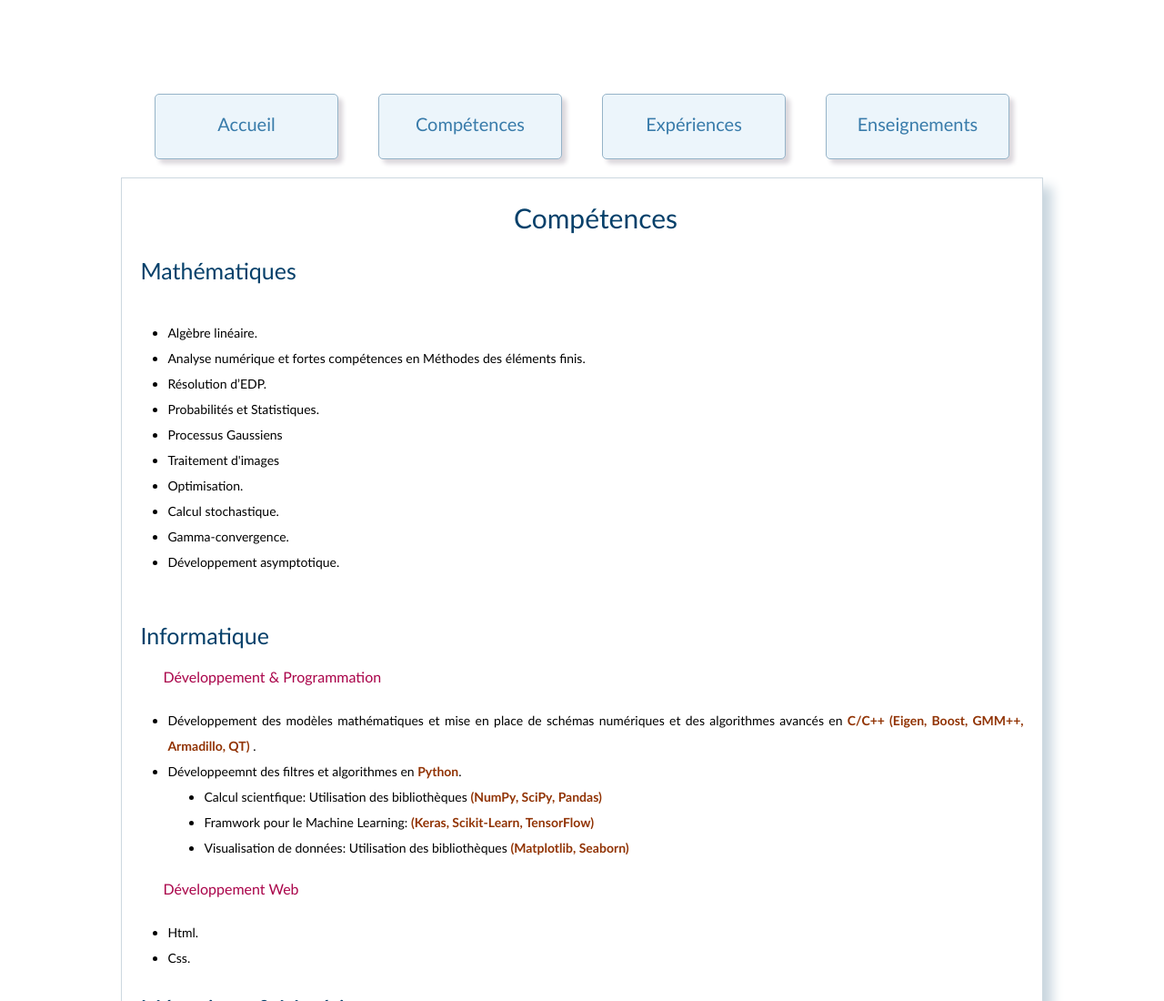
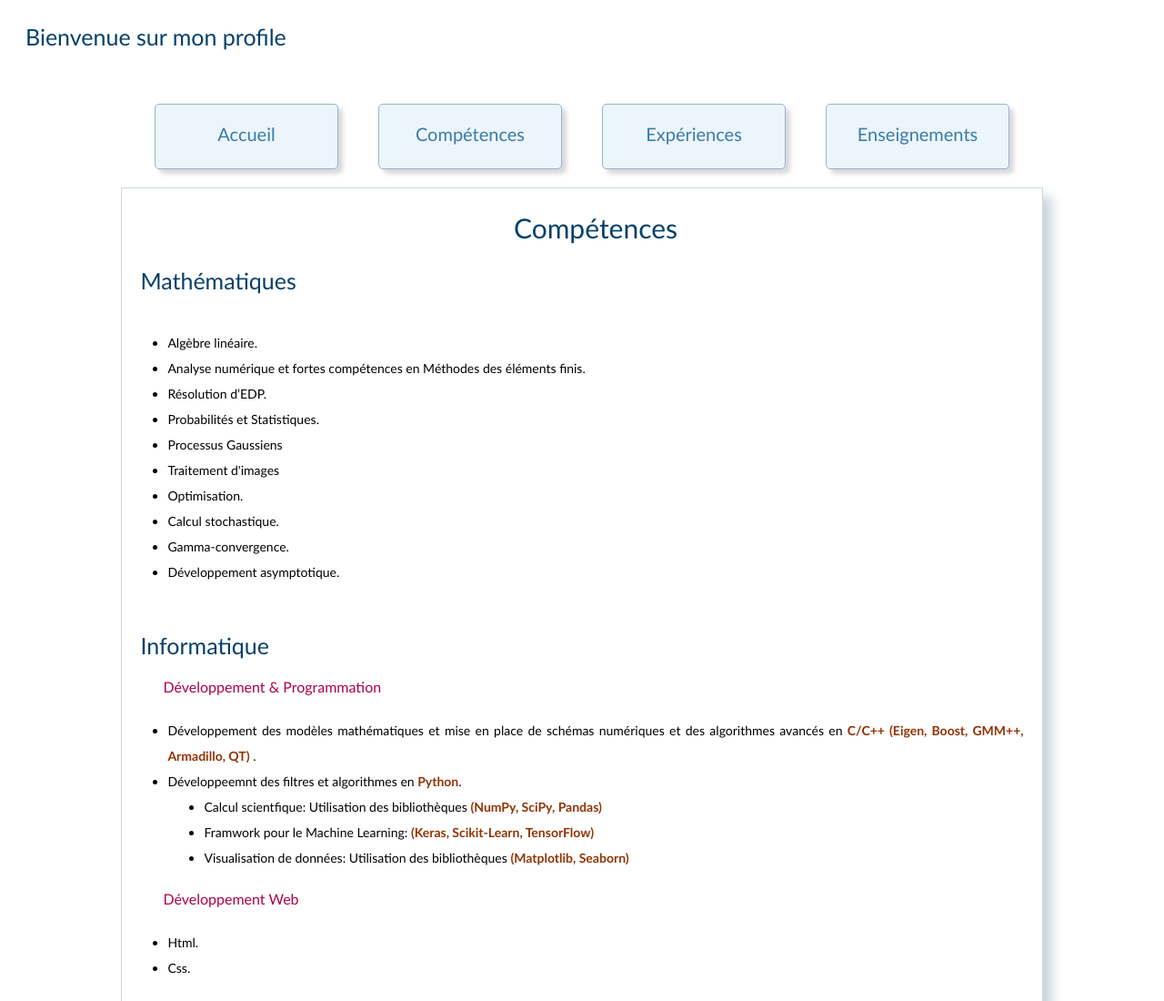
Before and after one commit to samiBEN91/samibenelhajsalah, a plain HTML site: page competences.html in a window 1280 px wide. Shown: the top 1100 px of the page at 91% size. Drawn offline with Linux system fonts and the light colour scheme.

Commit message:
delete class entete

```diff
--- a/competences.html
+++ b/competences.html
@@ -17,9 +17,7 @@
 </head>
 
 <body>
-	<div class="entete">
-		Hello there,I'M Sami<br> THESE ARE MY ADVENTURES
-	</div>
+	<h3>Bienvenue sur mon profile</h3>
 
 <!--<div class="wrapper">
 	<div><span class="dot"></span></div>
```
Also changed, not shown: enseignement.html (+3 -3 lines), experience.html (+1 -3 lines), index.html (+1 -3 lines).
